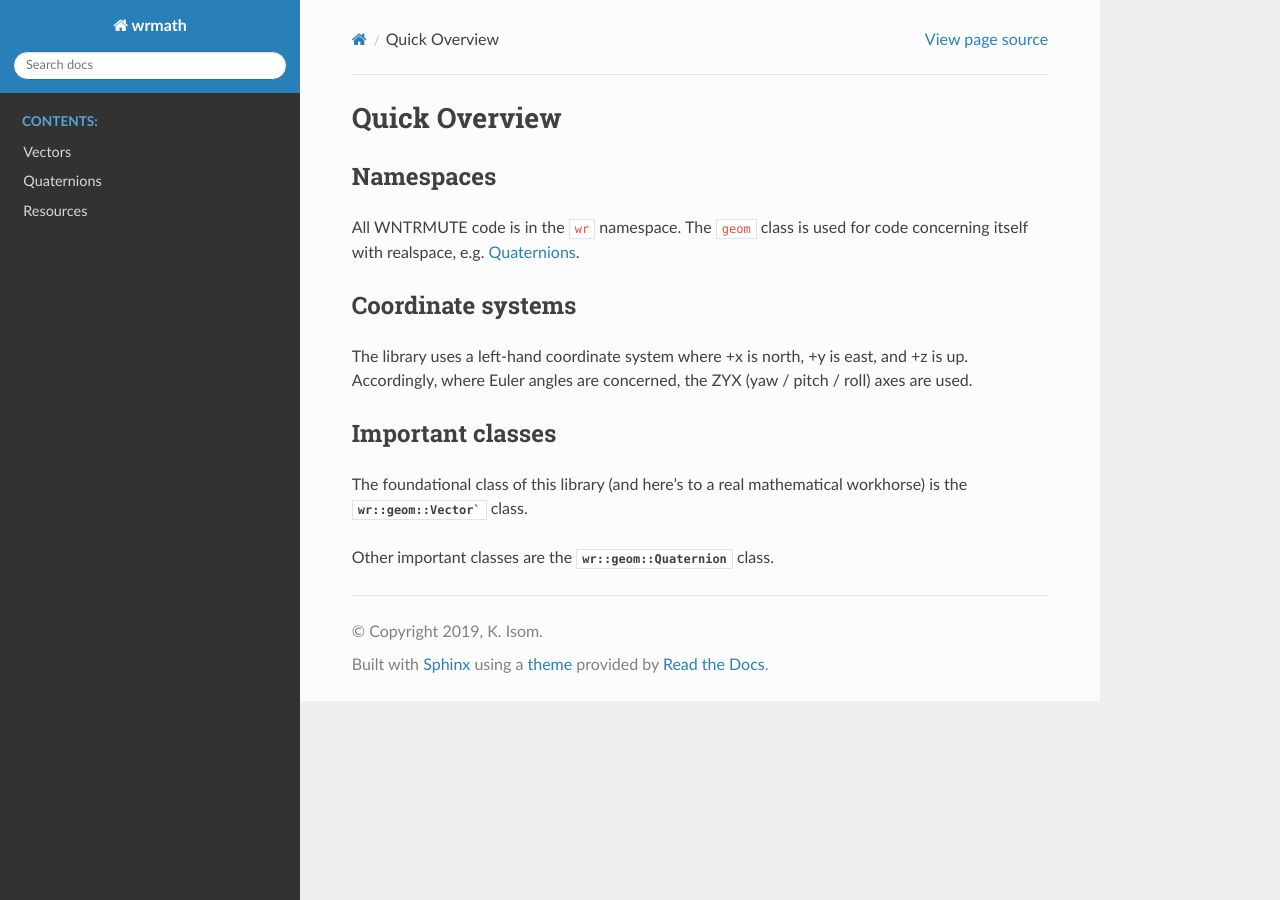
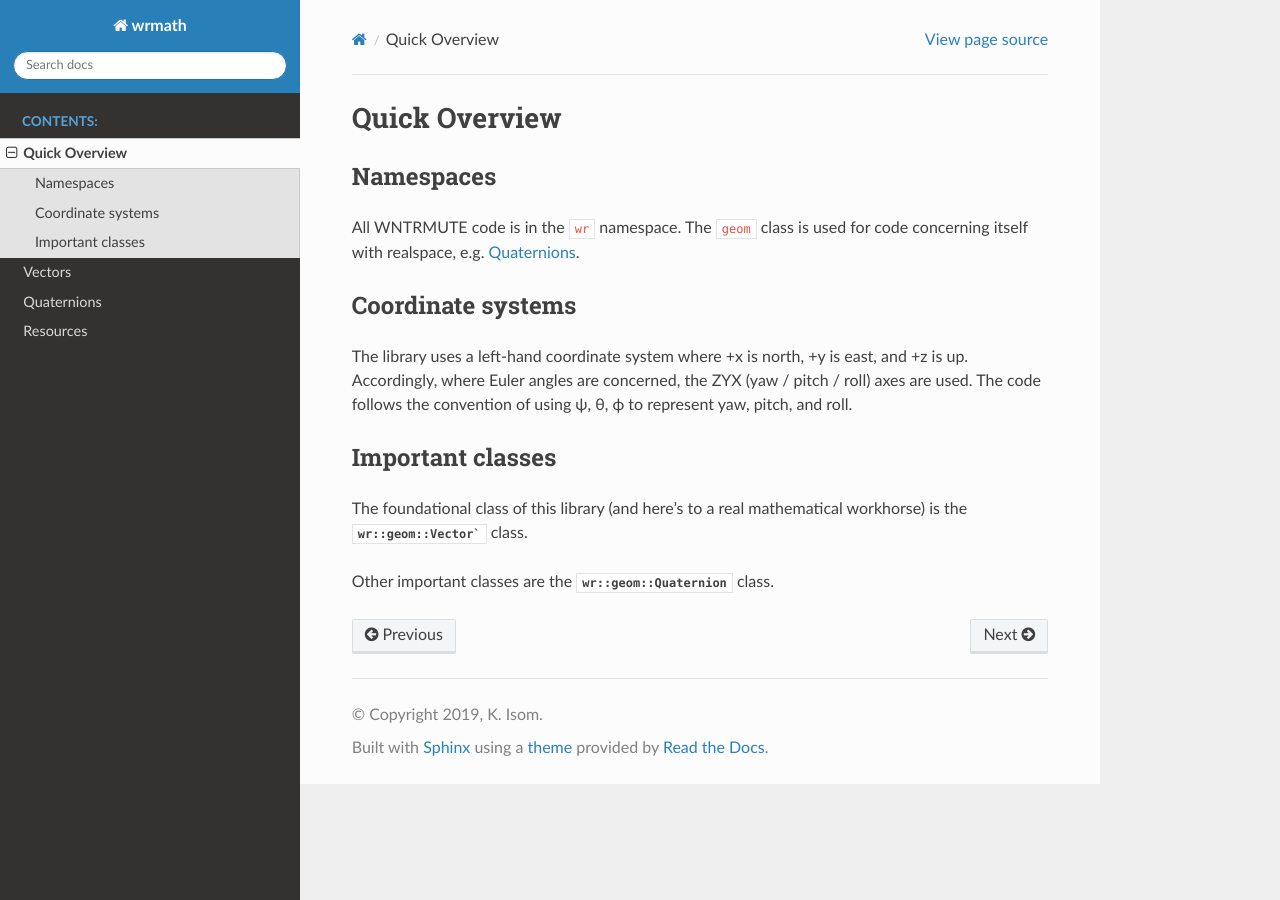
Before and after one commit to wntrmute/wrmath, a Sphinx documentation site: the page built from docs/sphinx/overview.rst, in a window 1280 px wide. Built offline with Sphinx 7.4.7 and the Read the Docs theme 2.0.0, drawn with Linux system fonts in a browser that asks for light colours; pages that are not in the unit, such as notebooks, are missing from menus.

Commit message:
Add Euler angles to Madgwick and update docs.

```diff
--- a/docs/sphinx/index.rst
+++ b/docs/sphinx/index.rst
@@ -10,7 +10,7 @@ libwrmath: WNTRMUTE ROBOTICS' maths library
    :maxdepth: 3
    :caption: Contents:
 
-   api
+   overview
    vector
    quaternion
    resources
--- a/docs/sphinx/overview.rst
+++ b/docs/sphinx/overview.rst
@@ -15,7 +15,8 @@ Coordinate systems
 
 The library uses a left-hand coordinate system where +x is north, +y is
 east, and +z is up. Accordingly, where Euler angles are concerned, the
-ZYX (yaw / pitch / roll) axes are used.
+ZYX (yaw / pitch / roll) axes are used. The code follows the convention
+of using ψ, θ, ϕ to represent yaw, pitch, and roll.
 
 Important classes
 -----------------
```
Also changed, not shown: 3 other files.
